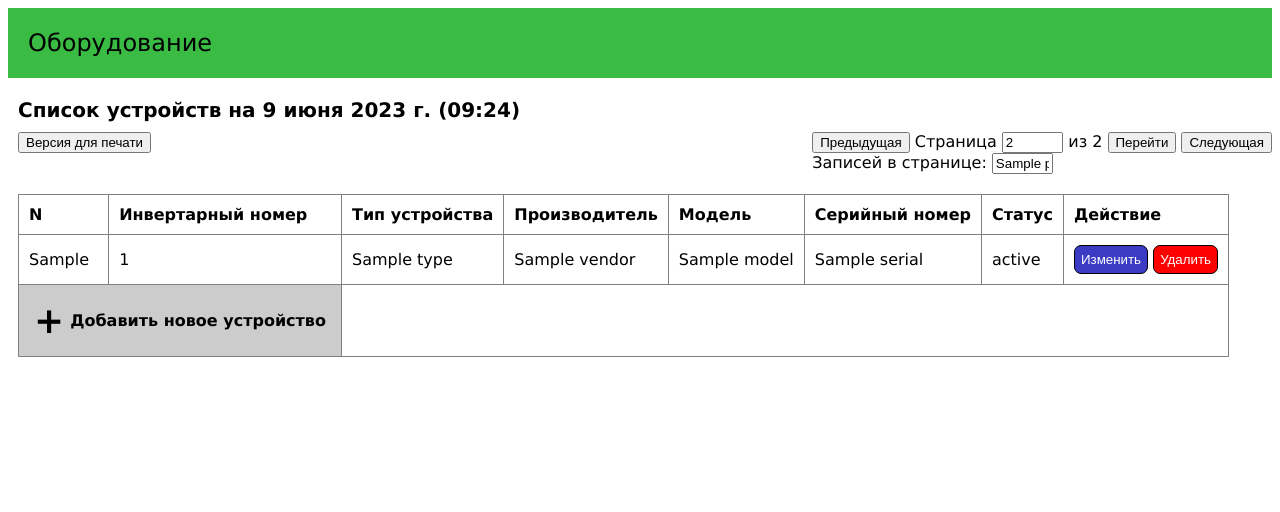
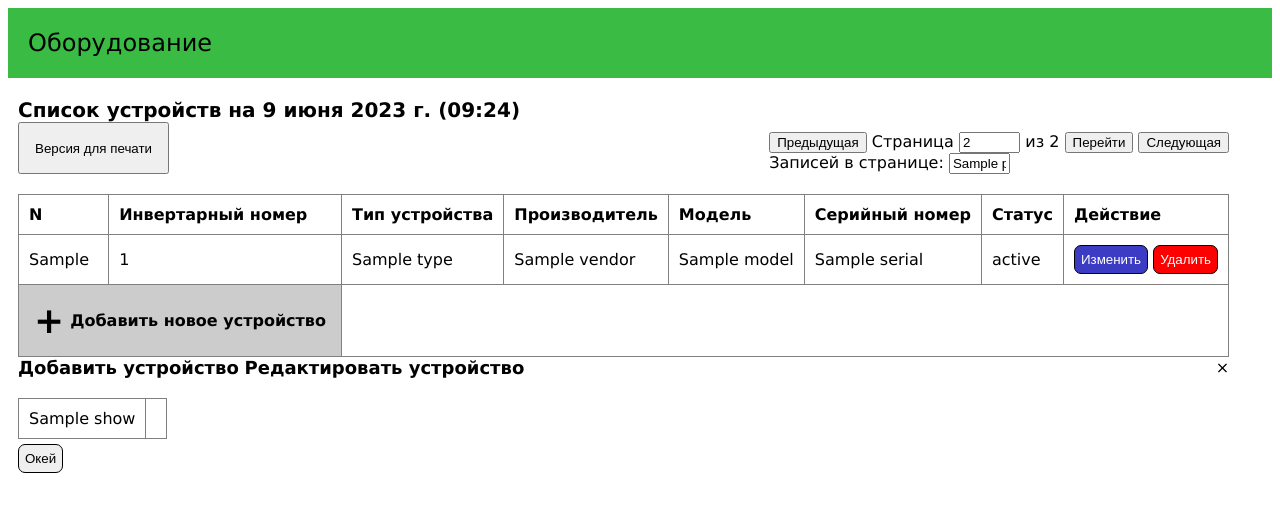
Before and after one commit to NDRAEY/HardwareDatabase, a Django app: template frontend/web/templates/report_main.html in a window 1280 px wide. Shown: the top 512 px of the page. Run offline with Django 4.2, Linux system fonts and the light colour scheme; the template is opened without the code that fills it: most values are stand-ins (such as "Sample title", 1, 10 or a date in 2020); parts of the project's set-up code (start-up, migrations or seed data) failed here and were passed over.

Commit message:
Split files

```diff
--- a/frontend/web/static/web/main.css
+++ b/frontend/web/static/web/css/main.css
@@ -41,6 +41,7 @@ table tbody tr:nth-child(even) {
 }
 
 #content {
+    width: fit-content;
     margin-left: 10px;
 }
 
@@ -98,9 +99,13 @@ table tbody tr:nth-child(even) {
     order: 0;
 }
 
+#print_version {
+    padding: 0px 15px 0px 15px;
+}
+
 #pages_container {
 	display: flex;
 	flex-direction: row-reverse;
-	align-items: baseline;
+	/* align-items: baseline; */
 	justify-content: space-between;
 }
--- a/frontend/web/static/web/functions.js
+++ b/frontend/web/static/web/js/functions.js
@@ -73,6 +73,7 @@ function arrays_to_object(keys, values) {
 }
 
 function delete_hw(inv_num) {
+    inv_num = Number(inv_num)
     dev = get_data_in_table(inv_num)
     console.log("GOT")
     really = confirm("Вы точно хотите удалить устройство: \"" + dev[2] + " " + dev[3] + " " + dev[4] + "\"?")
--- a/frontend/web/templates/print_version.html
+++ b/frontend/web/templates/print_version.html
@@ -7,7 +7,7 @@
     <meta charset="UTF-8">
     <meta http-equiv="X-UA-Compatible" content="IE=edge">
     <meta name="viewport" content="width=device-width, initial-scale=1.0">
-    <link rel="stylesheet" href="{% static 'web/main.css' %}">
+    <link rel="stylesheet" href="{% static 'web/css/main.css' %}">
     <title>Главная</title>
 </head>
 <body>
@@ -71,8 +71,6 @@
     var date = new Date();
     const urlParams = new URLSearchParams(window.location.search);
 
-    var page_count = Number(document.getElementById("page_count").innerHTML);
-
     document.getElementById("info").innerHTML += " на " +
                         date.getDate() + " " +
                         months[date.getMonth()] + " " +
--- a/frontend/web/templates/report_main.html
+++ b/frontend/web/templates/report_main.html
@@ -7,8 +7,7 @@
     <meta charset="UTF-8">
     <meta http-equiv="X-UA-Compatible" content="IE=edge">
     <meta name="viewport" content="width=device-width, initial-scale=1.0">
-    <link rel="stylesheet" href="{% static 'web/modal.css' %}">
-    <link rel="stylesheet" href="{% static 'web/main.css' %}">
+    <link rel="stylesheet" href="{% static 'web/css/main.css' %}">
     <title>Главная</title>
 </head>
 <body>
@@ -58,8 +57,8 @@
                         <td>{{ i.1.serial }}</td>
                         <td>{{ i.1.status }}</td>
                         <td>
-                            <button class="button" id="edit_btn" onclick="edit_mode({{ i.1.inv_num }})">Изменить</button>
-                            <button class="button" id="delete_btn" onclick="delete_hw({{ i.1.inv_num }})">Удалить</button>
+                            <button class="button" id="edit_btn" onclick="edit_mode('{{ i.1.inv_num }}')">Изменить</button>
+                            <button class="button" id="delete_btn" onclick="delete_hw('{{ i.1.inv_num }}')">Удалить</button>
                         </td>
                     </tr>
                 {% endfor %}
@@ -114,7 +113,7 @@
 </body>
 </html>
 
-<script src="{% static 'web/functions.js' %}"></script>
+<script src="{% static 'web/js/functions.js' %}"></script>
 <script>
     var date = new Date();
     const urlParams = new URLSearchParams(window.location.search);
@@ -136,6 +135,7 @@
     var edit_orig_datas = null;
 
     function edit_mode(num) {
+        num = Number(num)
         is_editing = true;
         edit_num = num;
 
```
Also changed, not shown: frontend/web/static/web/css/modal.css (renamed from frontend/web/static/web/modal.css), frontend/web/static/web/js/md5.js (renamed from frontend/web/static/web/md5.js).
